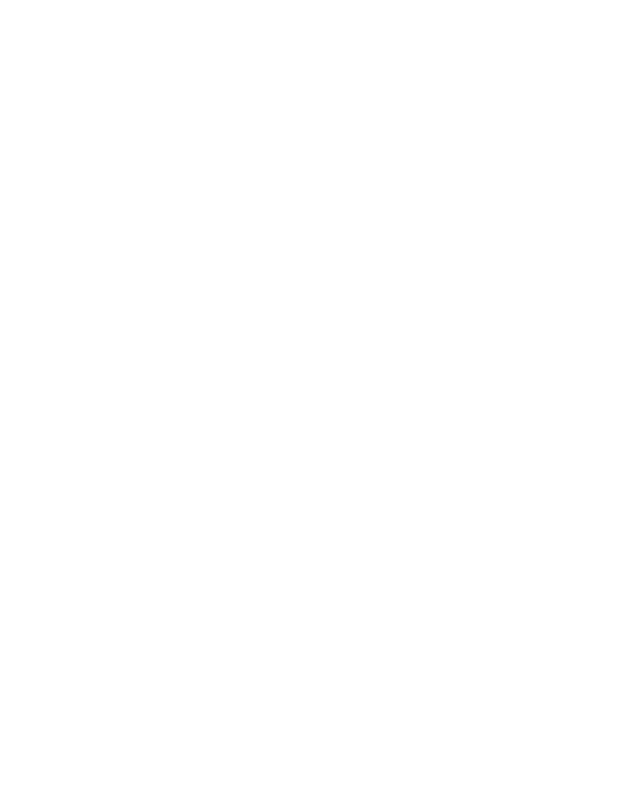
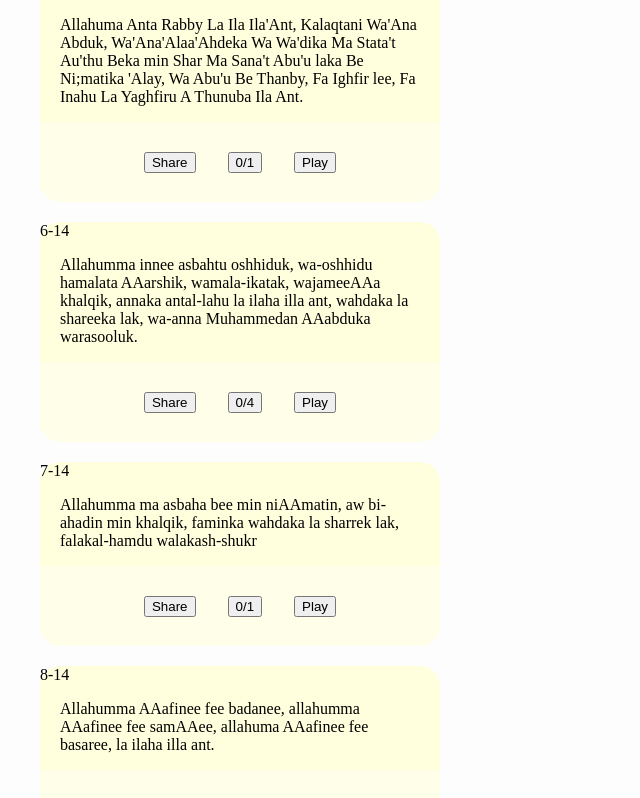
Before and after one commit to Shefkay/muslim-muna-athkar, a React (Vite) app: page / in a window 1280 px wide. Shown: the part 1162-1960 px from the top of the page, without its empty margins (0-640 px from the left). Before the commit the page ends 800 px from the top, so only its background shows below. Built offline with nearby package versions, Linux system fonts and the light colour scheme.

Commit message:
add new athkar entries, css style and enhance AthkarCard functionality

```diff
--- a/src/App.jsx
+++ b/src/App.jsx
@@ -34,13 +34,63 @@
     text: "Allahumma bika asbahna wabika amsayna, wabika nahya, wabika namootu wa-ilaykan-nushoor",
     maxCount: 1
   },
+  {
+    id: 5,
+    text: "Allahuma Anta Rabby La Ila Ila'Ant, Kalaqtani Wa'Ana Abduk, Wa'Ana'Alaa'Ahdeka Wa Wa'dika Ma Stata't Au'thu Beka min Shar Ma Sana't Abu'u laka Be Ni;matika 'Alay, Wa Abu'u Be Thanby, Fa Ighfir lee, Fa Inahu La Yaghfiru A Thunuba Ila Ant.",
+    maxCount: 1
+  },
+  {
+    id: 6,
+    text: "Allahumma innee asbahtu oshhiduk, wa-oshhidu hamalata AAarshik, wamala-ikatak, wajameeAAa khalqik, annaka antal-lahu la ilaha illa ant, wahdaka la shareeka lak, wa-anna Muhammedan AAabduka warasooluk.",
+    maxCount: 4
+  },
+  {
+    id: 7,
+    text: "Allahumma ma asbaha bee min niAAmatin, aw bi-ahadin min khalqik, faminka wahdaka la sharrek lak, falakal-hamdu walakash-shukr",
+    maxCount: 1
+  },
+  {
+    id: 8,
+    text: "Allahumma AAafinee fee badanee, allahumma AAafinee fee samAAee, allahuma AAafinee fee basaree, la ilaha illa ant.",
+    maxCount: 3
+  },
+  {
+    id: 9,
+    text: "Allahumma innee aAAoothu bike minal-kufr, walfaqr, wa-aAAoothu bika min AAathabil-qabr, la ilaha illa ant.",
+    maxCount: 3
+  },
+  {
+    id: 10,
+    text: "Hasbiyal-lahu la ilaha illa huwa, AAalayhi tawakkalt, wahawa rabbul-AAarshil-AAatheem.",
+    maxCount: 7
+  },
+  {
+    id: 11,
+    text: "Allahumma innee as-alukal-AAafwa walAAafiyah, fid-dunya wal-akhirah, allahumma innee as-alukal-AAafwa walAAafiyah fee deenee, wadunyaya wa-ahlee, wamalee, allahummas-tur AAawratee, wa-amin rawAAatee, allahumm ah-fathnee min bayni yaday, wamin khalfee, waAAan yameenee, waAAan shimalee, wamin fawqee, wa-aAAoothu bi AAathamatik an oghtala min tahtee.",
+    maxCount: 1
+  },
+  {
+    id: 12,
+    text: "Allahumma AAalimal-ghaybi washshahadah, fatiras-samawati wal-ard, rabba kulli shayin wamaleekah, ashhadu an la ilaha illa ant, aAAoothu bika min sharri nafsee wamin sharr al-shaytani washirkih, waan aqtarifa AAala nafsee soo-an aw aujurrahu ila muslim.",
+    maxCount: 1
+  },
+  {
+    id: 13,
+    text: "Allahumma AAalimal-ghaybi washshahadah, fatiras-samawati wal-ard, rabba kulli shayin wamaleekah, ashhadu an la ilaha illa ant, aAAoothu bika min sharri nafsee wamin sharr al-shaytani washirkih, waan aqtarifa AAala nafsee soo-an aw aujurrahu ila muslim.",
+    maxCount: 1
+  },
+  {
+    id: 14,
+    text: "Bismil-lahil.",
+    maxCount: 1
+  },
 ]
 
 function App() {
   const total = athkarList.length
   return (
     <>
-      <div>
+      <div className="athkar-container">
         {athkarList.map((athkar) => (
           <AthkarCard
             key={athkar.id}
--- a/src/components/AthkarCard.jsx
+++ b/src/components/AthkarCard.jsx
@@ -3,12 +3,15 @@
   const [count, setcount] = useState(0);
 
   const handleShare = () => {
-    navigator.share ? navigator.share({ text }) : alert("Sharing not supported");
+    navigator.share
+      ? navigator.share({ text })
+      : alert("Sharing not supported");
   };
 
   const handlePlay = () => {
     const utterance = new SpeechSynthesisUtterance(text);
-    speechSynthesis.speak(utterance);
+    utterance.lang = 'ar-SA';
+    window.speechSynthesis.speak(utterance);
   }
 
   const handleCount = () => {
--- a/src/index.css
+++ b/src/index.css
@@ -0,0 +1,46 @@
+* {
+  --color-primary: rgb(0, 128, 0);
+  --color-secondary: rgb(255, 255, 0);
+  --color-secondary-card: rgb(255, 255, 221);
+  --color-secondary-subcard: rgb(255, 255, 233);
+  --text-color: rgb(65, 43, 43);
+  --accent-color: rgb(253, 253, 253);
+}
+
+body {
+  background-color: var(--accent-color);
+}
+
+.athkar-container {
+  max-width: 400px;
+}
+
+.card {
+  position: relative;
+  background-color: var(--color-secondary-card);
+  /* padding: 20px; */
+  border-radius: 20px;
+}
+
+.card:not(:last-child) {
+  margin-bottom: 20px;
+}
+
+span {
+  text-align: center;
+}
+
+p {
+  padding: 0 20px;
+}
+
+.buttons {
+  background-color: var(--color-secondary-subcard);
+  height: 80px;
+
+  display: flex;
+  justify-content: center;
+  align-items: center;
+  gap: 2rem;
+  border-radius: 0 0 20px 20px;
+}
```
